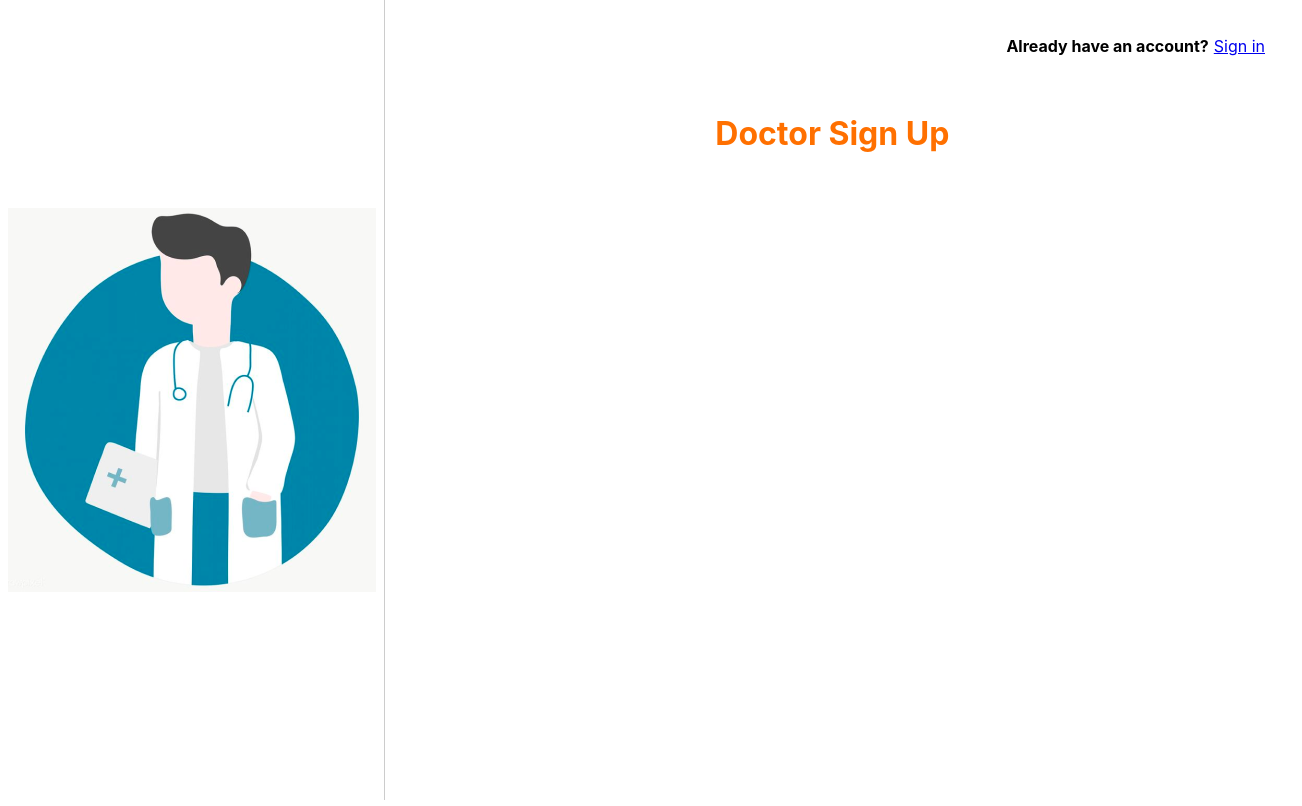
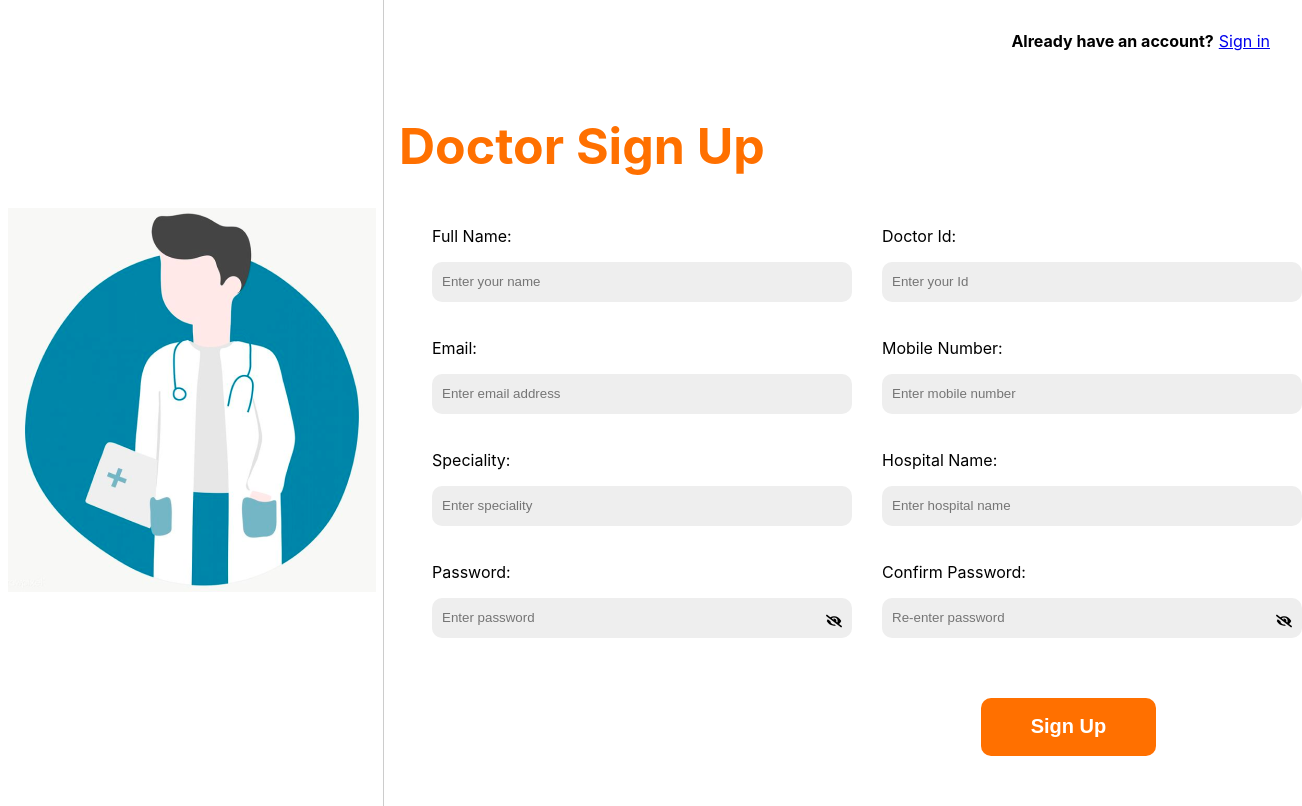
Before and after one commit to N-kapila/eMedicalApp, a React (Create React App) app in the folder react-frontend/: page / in a window 1280 px wide. Shown: the whole page, 1302 px wide, since content can reach past the window. Built offline with nearby package versions, Linux system fonts and the light colour scheme.

Commit message:
create doctor text fields

```diff
--- a/react-frontend/package.json
+++ b/react-frontend/package.json
@@ -8,6 +8,7 @@
     "@testing-library/user-event": "^13.5.0",
     "react": "^18.2.0",
     "react-dom": "^18.2.0",
+    "react-icons": "^5.0.1",
     "react-scripts": "5.0.1",
     "web-vitals": "^2.1.4"
   },
--- a/react-frontend/src/Components/Textfeilds.js
+++ b/react-frontend/src/Components/Textfeilds.js
@@ -1,4 +1,5 @@
-import React from "react";
+import React, { useState } from "react";
+import { FaEye, FaEyeSlash } from "react-icons/fa";
 
 const SmallTextField = ({ placeholder, value, onChange }) => {
   return (
@@ -7,7 +8,13 @@ const SmallTextField = ({ placeholder, value, onChange }) => {
       placeholder={placeholder}
       value={value}
       onChange={onChange}
-      style={{ width: "100px" }}
+      style={{
+        width: "100px",
+        height: "25px",
+        backgroundColor: "#EEEEEE",
+        borderRadius: "5px",
+        border: "0",
+      }}
     />
   );
 };
@@ -19,7 +26,14 @@ const MediumTextField = ({ placeholder, value, onChange }) => {
       placeholder={placeholder}
       value={value}
       onChange={onChange}
-      style={{ width: "200px" }}
+      style={{
+        width: "200px",
+        height: "25px",
+        backgroundColor: "#EEEEEE",
+        borderRadius: "5px",
+        border: "0",
+        padding: 5,
+      }}
     />
   );
 };
@@ -31,8 +45,55 @@ const LargeTextField = ({ placeholder, value, onChange }) => {
       placeholder={placeholder}
       value={value}
       onChange={onChange}
-      style={{ width: "300px" }}
+      style={{
+        width: "400px",
+        height: "20px",
+        backgroundColor: "#EEEEEE",
+        borderRadius: "10px",
+        border: "0",
+        padding: 10,
+      }}
     />
+  );
+};
+
+const PasswordInput = ({ placeholder, value, onChange }) => {
+  const [showPassword, setShowPassword] = useState(false);
+
+  const toggleShowPassword = () => {
+    setShowPassword(!showPassword);
+  };
+
+  return (
+    <div style={{ position: "relative" }}>
+      <input
+        type={showPassword ? "text" : "password"}
+        placeholder={placeholder}
+        value={value}
+        onChange={onChange}
+        style={{
+          width: "400px",
+          height: "20px",
+          backgroundColor: "#EEEEEE",
+          borderRadius: "10px",
+          border: "0",
+          padding: 10,
+          marginBottom: "10px",
+        }}
+      />
+      <span
+        style={{
+          position: "absolute",
+          top: "50%",
+          right: "10px",
+          transform: "translateY(-50%)",
+          cursor: "pointer",
+        }}
+        onClick={toggleShowPassword}
+      >
+        {showPassword ? <FaEye /> : <FaEyeSlash />}
+      </span>
+    </div>
   );
 };
 
@@ -51,4 +112,10 @@ const SelectTextField = ({ options, value, onChange, placeholder }) => {
   );
 };
 
-export { SmallTextField, MediumTextField, LargeTextField, SelectTextField };
+export {
+  SmallTextField,
+  MediumTextField,
+  LargeTextField,
+  PasswordInput,
+  SelectTextField,
+};
--- a/react-frontend/src/Pages/DoctorRegister.js
+++ b/react-frontend/src/Pages/DoctorRegister.js
@@ -1,9 +1,11 @@
-import React from "react";
 import img1 from "../assets/image1.png";
+import { LargeTextField, PasswordInput } from "../Components/Textfeilds";
+import { useState } from "react";
+import { FaUser } from "react-icons/fa";
 
 function DoctorRegister() {
   return (
-    <div style={{ display: "flex" }}>
+    <div style={{ display: "flex", height: "100%" }}>
       <div
         style={{
           justifyContent: "center",
@@ -13,7 +15,7 @@ function DoctorRegister() {
           width: "30%",
         }}
       >
-        <img src={img1} alt="Image Description" />
+        <img src={img1} alt="" />
       </div>
 
       <div
@@ -29,15 +31,118 @@ function DoctorRegister() {
             display: "flex",
             justifyContent: "flex-end",
             alignItems: "center",
-            padding: 15,
+            padding: 10,
           }}
         >
           <h4 style={{ marginRight: 5 }}>Already have an account?</h4>
           <a href="#">Sign in</a>
         </div>
 
-        <div style={{ justifyContent: "flex-start", alignItems: "flex-start" }}>
-          <h1 style={{ color: "var(--primary-color)" }}>Doctor Sign Up</h1>
+        <div
+          style={{
+            display: "flex",
+            justifyContent: "flex-start",
+            alignItems: "flex-start",
+            paddingLeft: 15,
+          }}
+        >
+          <h1 style={{ color: "var(--primary-color)", fontSize: "50px" }}>
+            Doctor Sign Up
+          </h1>
+        </div>
+
+        <div
+          style={{
+            display: "flex",
+            justifyContent: "center",
+            alignItems: "center",
+          }}
+        >
+          <div style={{ flex: 1, paddingLeft: 50 }}>
+            <div
+              style={{
+                alignItems: "flex-start",
+                display: "flex",
+                flexDirection: "column",
+                paddingLeft: 20,
+              }}
+            >
+              <p>Full Name:</p>
+              <LargeTextField placeholder={"Enter your name"} />
+              <br />
+              <p>Email:</p>
+              <LargeTextField placeholder={"Enter email address"} /> <br />
+              <p>Speciality:</p>
+              <LargeTextField placeholder={"Enter speciality"} /> <br />
+              <p>Password:</p>
+              <PasswordInput placeholder={"Enter password"} />
+            </div>
+          </div>
+
+          <div style={{ flex: 1 }}>
+            <div
+              style={{
+                alignItems: "flex-start",
+
+                display: "flex",
+                flexDirection: "column",
+                paddingLeft: 30,
+              }}
+            >
+              <p>Doctor Id:</p>
+              <LargeTextField placeholder={"Enter your Id"} /> <br />
+              <p>Mobile Number:</p>
+              <LargeTextField placeholder={"Enter mobile number"} /> <br />
+              <p>Hospital Name:</p>
+              <LargeTextField placeholder={"Enter hospital name"} /> <br />
+              <p>Confirm Password:</p>
+              <PasswordInput placeholder={"Re-enter password"} />
+            </div>
+          </div>
+        </div>
+        <div
+          style={{
+            display: "flex",
+            justifyContent: "center",
+            alignItems: "center",
+          }}
+        >
+          <div style={{ flex: 1, paddingLeft: 50 }}>
+            <div
+              style={{
+                alignItems: "flex-start",
+                display: "flex",
+                flexDirection: "column",
+                paddingLeft: 20,
+              }}
+            >
+              {/* pofile pic */}
+            </div>
+          </div>
+
+          <div style={{ flex: 1 }}>
+            <div
+              style={{
+                justifyContent: "center",
+                alignItems: "center",
+                padding: 50,
+                display: "flex",
+              }}
+            >
+              <button
+                style={{
+                  backgroundColor: "var(--primary-color)",
+                  color: "white",
+                  padding: "1px 50px 1px 50px",
+                  border: 0,
+                  borderRadius: "10px",
+                }}
+              >
+                {" "}
+                <h2> Sign Up</h2>
+              </button>
+            </div>
+          </div>
         </div>
       </div>
     </div>
```
Also changed, not shown: 1 other file (tests, documents, lock files or other folders).
